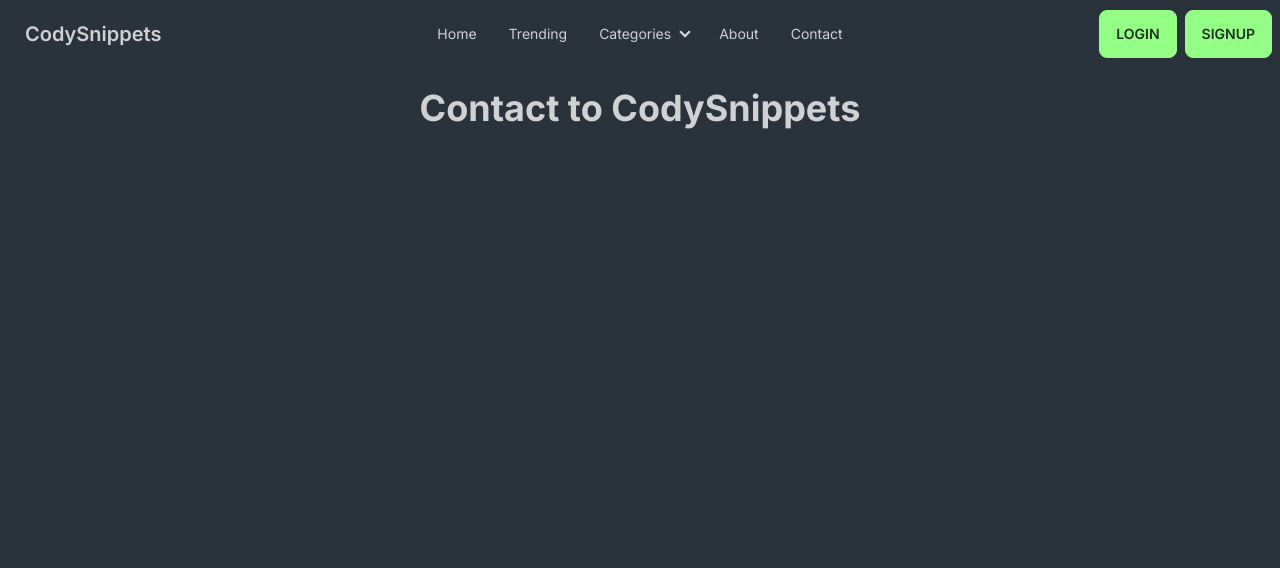
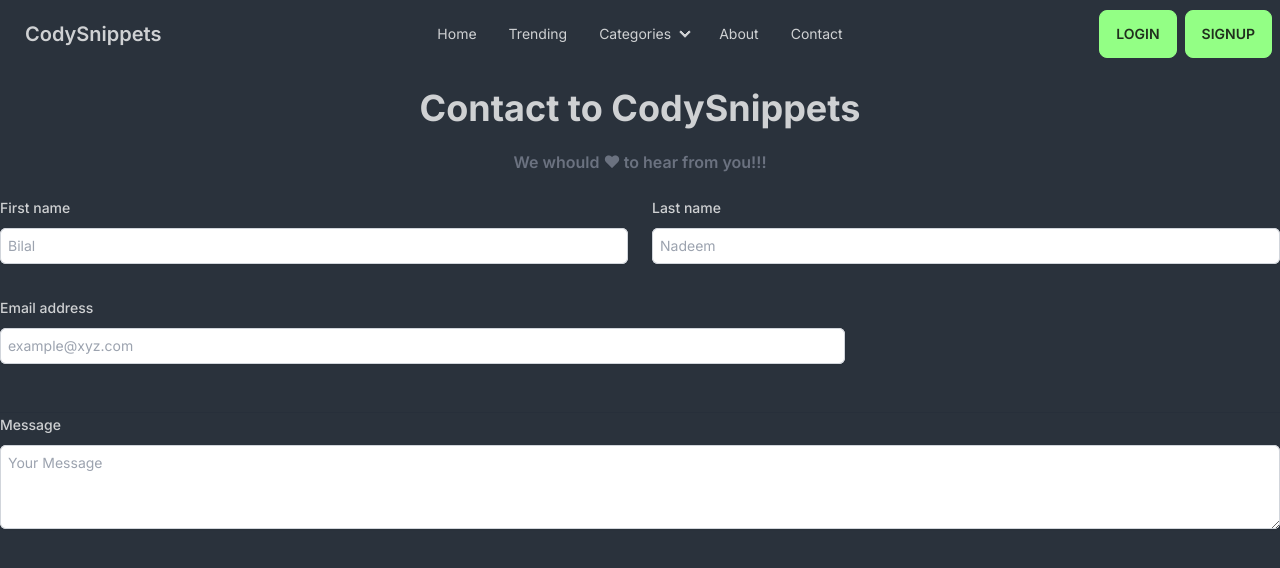
Before and after one commit to HussnainAhmad1606/CodySnippets, a Next.js app: page /contact in a window 1280 px wide. Shown: the top 568 px of the page. Built offline with nearby package versions, Linux system fonts and the light colour scheme.

Commit message:
Design Contact Us Page

```diff
--- a/package.json
+++ b/package.json
@@ -9,6 +9,7 @@
     "lint": "next lint"
   },
   "dependencies": {
+    "@heroicons/react": "^2.0.18",
     "autoprefixer": "10.4.16",
     "bcryptjs": "^2.4.3",
     "jsonwebtoken": "^9.0.2",
--- a/src/app/contact/page.js
+++ b/src/app/contact/page.js
@@ -1,9 +1,102 @@
-import Image from 'next/image'
+import Image from "next/image";
 
 export default function Home() {
   return (
-  <div className='flex justify-center items-center'>
-    <p className='my-5 font-bold text-4xl'>Contact to CodySnippets</p>
-  </div>
-  )
+    <>
+      <div className="flex justify-center items-center">
+        <p className="my-5 font-bold text-4xl">Contact to CodySnippets</p>
+      </div>
+      <form>
+        <div className="space-y-12">
+          <div className="border-b border-gray-900/10 pb-12">
+            <h2 className="text-base font-semibold leading-7 text-gray-500 flex justify-center items-center">
+              We whould ❤ to hear from you!!!
+            </h2>
+
+            <div className="border-b border-gray-900/10 pb-12">
+              <div className="mt-5 grid grid-cols-1 gap-x-6 gap-y-8 sm:grid-cols-6">
+                <div className="sm:col-span-3">
+                  <label
+                    htmlFor="first-name"
+                    className="block text-sm font-medium leading-6"
+                  >
+                    First name
+                  </label>
+                  <div className="mt-2">
+                    <input
+                      type="text"
+                      name="first-name"
+                      id="first-name"
+                      autoComplete="given-name"
+                      placeholder="Bilal"
+                      className="block p-2 w-full rounded-md border-0 py-1.5 text-gray-900 shadow-sm ring-1 ring-inset ring-gray-300 placeholder:text-gray-400 sm:text-sm sm:leading-6"
+                    />
+                  </div>
+                </div>
+
+                <div className="sm:col-span-3">
+                  <label
+                    htmlFor="last-name"
+                    className="block text-sm font-medium leading-6"
+                  >
+                    Last name
+                  </label>
+                  <div className="mt-2">
+                    <input
+                      type="text"
+                      name="last-name"
+                      id="last-name"
+                      autoComplete="family-name"
+                      placeholder="Nadeem"
+                      className="block w-full p-2 rounded-md border-0 py-1.5 text-gray-900 shadow-sm ring-1 ring-inset ring-gray-300 placeholder:text-gray-400 sm:text-sm sm:leading-6"
+                    />
+                  </div>
+                </div>
+
+                <div className="sm:col-span-4">
+                  <label
+                    htmlFor="email"
+                    className="block text-sm font-medium leading-6"
+                  >
+                    Email address
+                  </label>
+                  <div className="mt-2">
+                    <input
+                      id="email"
+                      name="email"
+                      type="email"
+                      autoComplete="email"
+                      placeholder="example@xyz.com"
+                      className="block w-full p-2 rounded-md border-0 py-1.5 text-gray-900 shadow-sm ring-1 ring-inset ring-gray-300 placeholder:text-gray-400 sm:text-sm sm:leading-6"
+                    />
+                  </div>
+                </div>
+              </div>
+            </div>
+
+            <div className="grid grid-cols-1 gap-x-6 gap-y-8 sm:grid-cols-6">
+              <div className="col-span-full">
+                <label
+                  htmlFor="message"
+                  className="block text-sm font-medium leading-6"
+                >
+                  Message
+                </label>
+                <div className="mt-2">
+                  <textarea
+                    id="about"
+                    name="about"
+                    placeholder="Your Message"
+                    rows={3}
+                    className="block w-full p-2 rounded-md border-0 py-1.5 text-gray-900 shadow-sm ring-1 ring-inset ring-gray-300 placeholder:text-gray-400 focus:ring-2 focus:ring-inset focus:ring-indigo-600 sm:text-sm sm:leading-6"
+                    defaultValue={""}
+                  />
+                </div>
+              </div>
+            </div>
+          </div>
+        </div>
+      </form>
+    </>
+  );
 }
```
Also changed, not shown: 1 other file (tests, documents, lock files or other folders).
